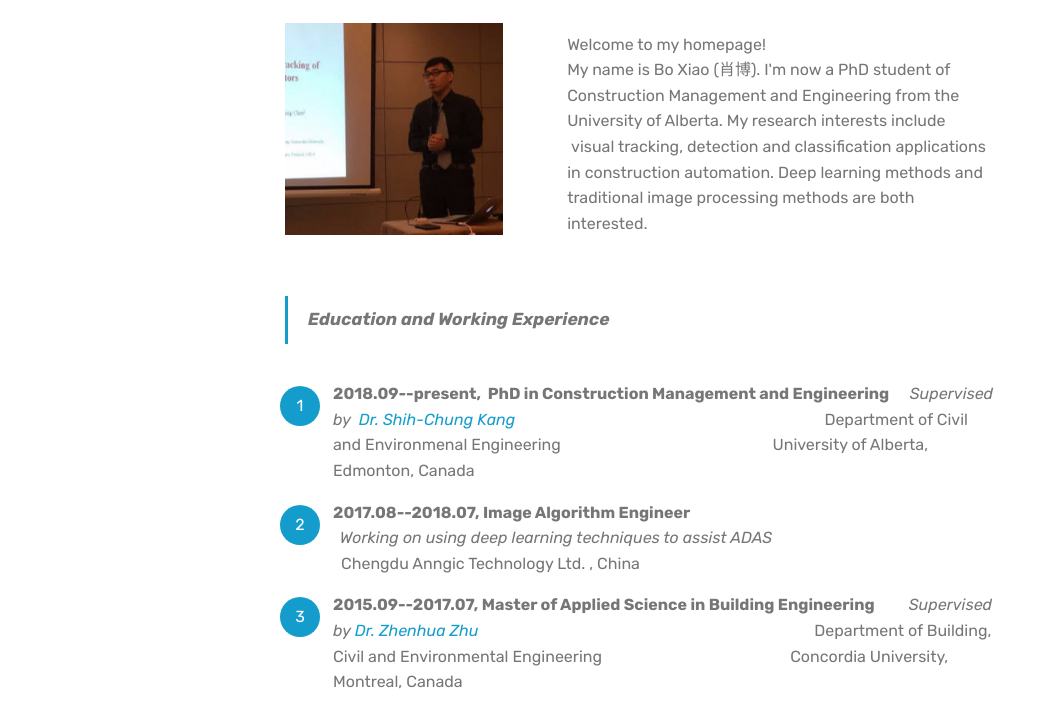
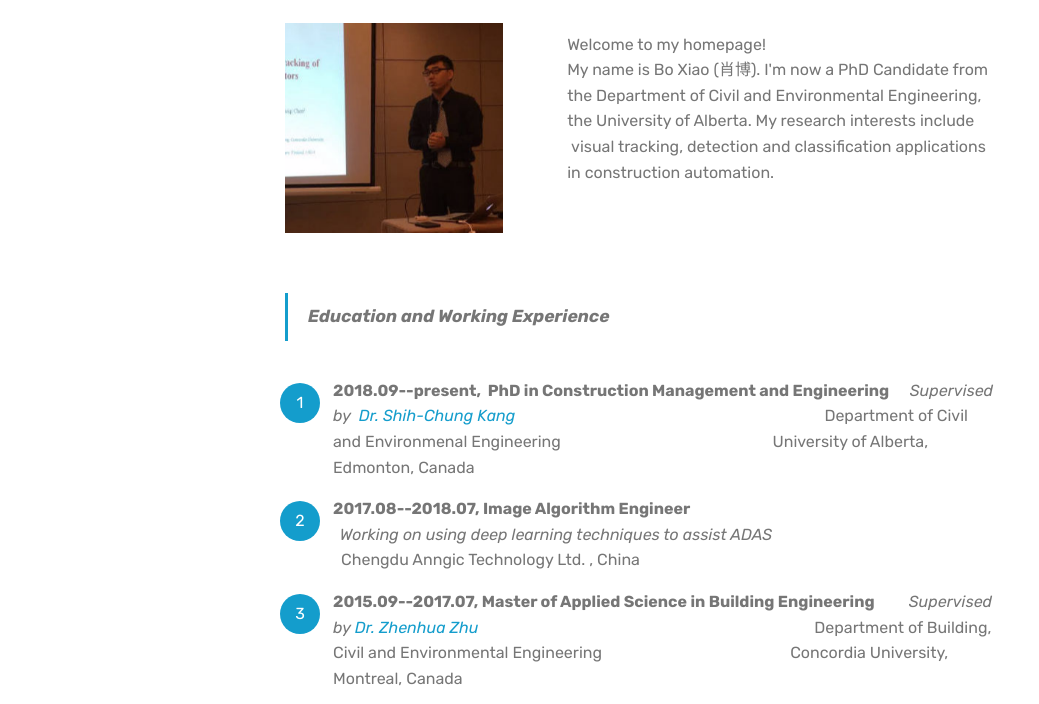
Before and after one commit to BoXiao123/homepage, a plain HTML site: page index.html in a window 1280 px wide. Shown: the part 54-758 px from the top of the page, without its empty margins (0-1039 px from the left). Drawn offline with Linux system fonts and the light colour scheme.

Commit message:
create github pages

```diff
--- a/index.html
+++ b/index.html
@@ -51,7 +51,7 @@
     </nav>
 </section>
 
-<section class="engine"><a href="https://mobiri.se/n">simple site templates</a></section><section class="mbr-section content6 cid-r1hmTbaeMd" id="content6-9">
+<section class="engine"><a href="https://mobiri.se/m">website design templates</a></section><section class="mbr-section content6 cid-r1hmTbaeMd" id="content6-9">
 
 
 
@@ -64,7 +64,7 @@
                     </div>
                     <div class="media-content">
                         <div class="mbr-section-text">
-                            <p class="mbr-text mb-0 mbr-fonts-style display-7"><br>Welcome to my homepage!<br>My name is Bo Xiao (肖博). I'm now a PhD student of Construction Management and Engineering from the University of Alberta. My research interests include &nbsp;visual tracking, detection and classification applications in construction automation. Deep learning methods and traditional image processing methods are both interested.</p>
+                            <p class="mbr-text mb-0 mbr-fonts-style display-7"><br>Welcome to my homepage!<br>My name is Bo Xiao (肖博). I'm now a PhD Candidate from the Department of Civil and Environmental Engineering, the University of Alberta. My research interests include &nbsp;visual tracking, detection and classification applications in construction automation.&nbsp;</p>
                         </div>
                     </div>
                 </div>
```
Also changed, not shown: page1.html (+1 -1 lines), 1 other file.
